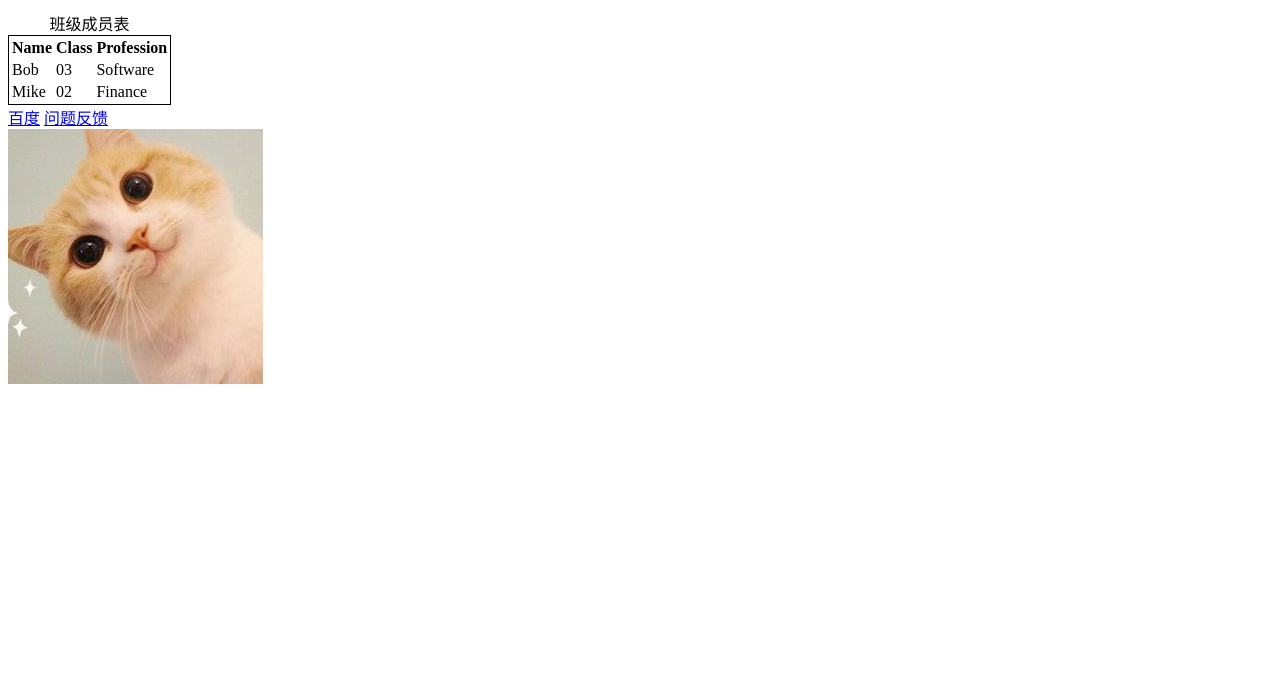
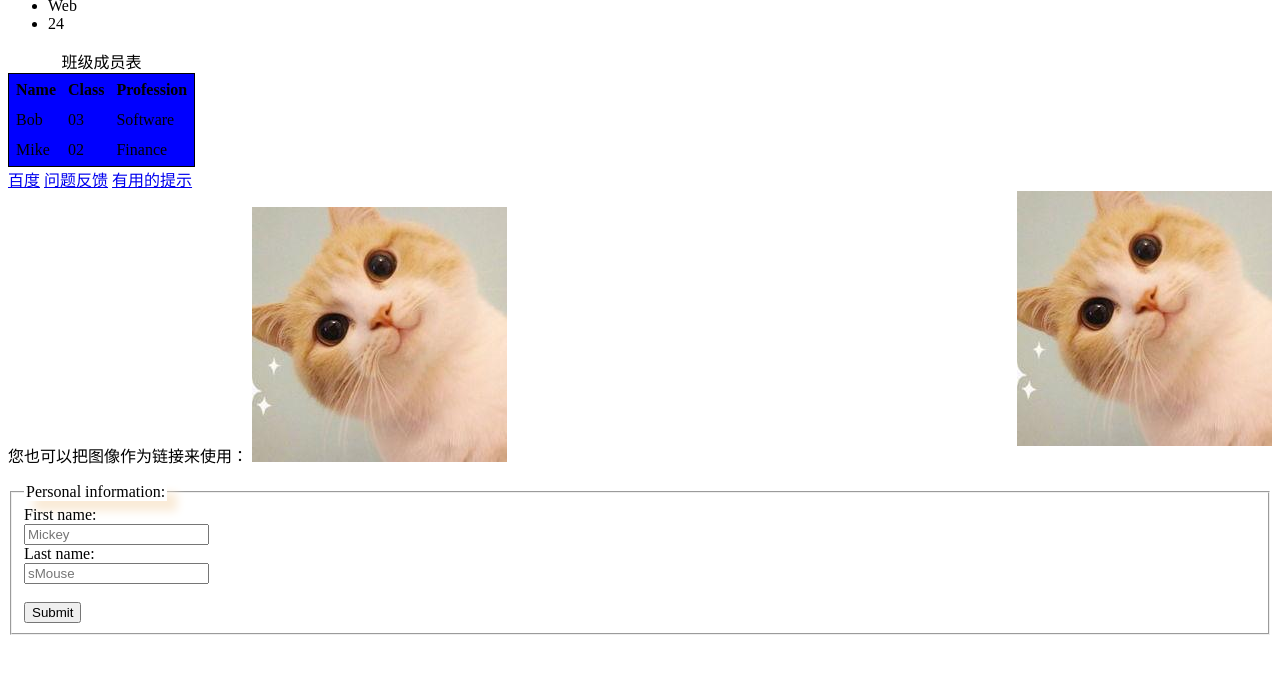
Before and after one commit to VinceZuiBo/html1, a plain HTML site: page index.html in a window 1280 px wide. Shown: the part 101-800 px from the top of the page. Drawn offline with Linux system fonts and the light colour scheme.

Commit message:
JS练习

```diff
--- a/index.html
+++ b/index.html
@@ -3,21 +3,26 @@
 <head>
     <meta charset="UTF-8">
     <title>Welcome to my world.</title>
-    <link rel="stylesheet" href="">
+    <script src="operator.js"></script>
     <style type="text/css">
         .Class1 {border:1px solid #000;}
+        .Class1{
+            background: blue;
+            background-origin: content-box;
+        }
     </style>
 </head>
 
 <body>
-    <h>Welcome to my world.</h>
+    <h1>Welcome to my world.</h1>
+    <h2 id="myTitle"></h2>
     <div class="div1">
         <ul>
             <li>Vince Zhang</li>
             <li>Web</li>
             <li>24</li>
         </ul>
-        <table class="Class1">
+        <table class="Class1" cellpadding="5">
             <caption>班级成员表</caption>
             <tr>
                 <th>Name</th>
@@ -39,12 +44,32 @@
     <div class="div2">
         <a href="http://www.baidu.com" target="_blank">百度</a>
         <a href="mailto:zhangyubo56@163.com"?subject="问题反馈"&body="具体问题在：">问题反馈</a>
+        <a href="http://www.w3school.com.cn/html/html_links.asp#tips">有用的提示</a>
         <br/>
-        <img src="maomao.jpg" width="255" height="255" alt="没有成功加载猫猫" title="猫猫:)">
+        <img src="maomao.jpg" width="255" height="255" alt="没有成功加载猫猫" title="猫猫:)" align="right">
+        <p>
+            您也可以把图像作为链接来使用：
+            <a href="https://image.baidu.com/search/index?tn=baiduimage&ct=201326592&lm=-1&cl=2&ie=gb18030&word=%C3%A8%C3%A8&fr=ala&ala=1&alatpl=adress&pos=0&hs=2&xthttps=000000">
+                <img border="0" src="maomao.jpg" />
+            </a>
+        </p>
+
     </div>
     <!-- form表单使用 -->
     <div class="div3">
-        <form action=""></form>
+        <form action="" >
+            <fieldset>
+                <legend style="box-shadow: 10px 10px 10px antiquewhite">Personal information:</legend>
+                First name:<br>
+                <input type="text" name="firstname" placeholder="Mickey">
+                <br>
+                Last name:<br>
+                <input type="text" name="lastname" placeholder="sMouse">
+                <br><br>
+                <input type="submit" value="Submit">
+            </fieldset>
+        </form>
+
     </div>
 </body>
 </html>
--- /dev/null
+++ b/operator.js
@@ -0,0 +1 @@
+document.getElementById("myTitle").innerHTML = "JavaScript效果展示";
```
